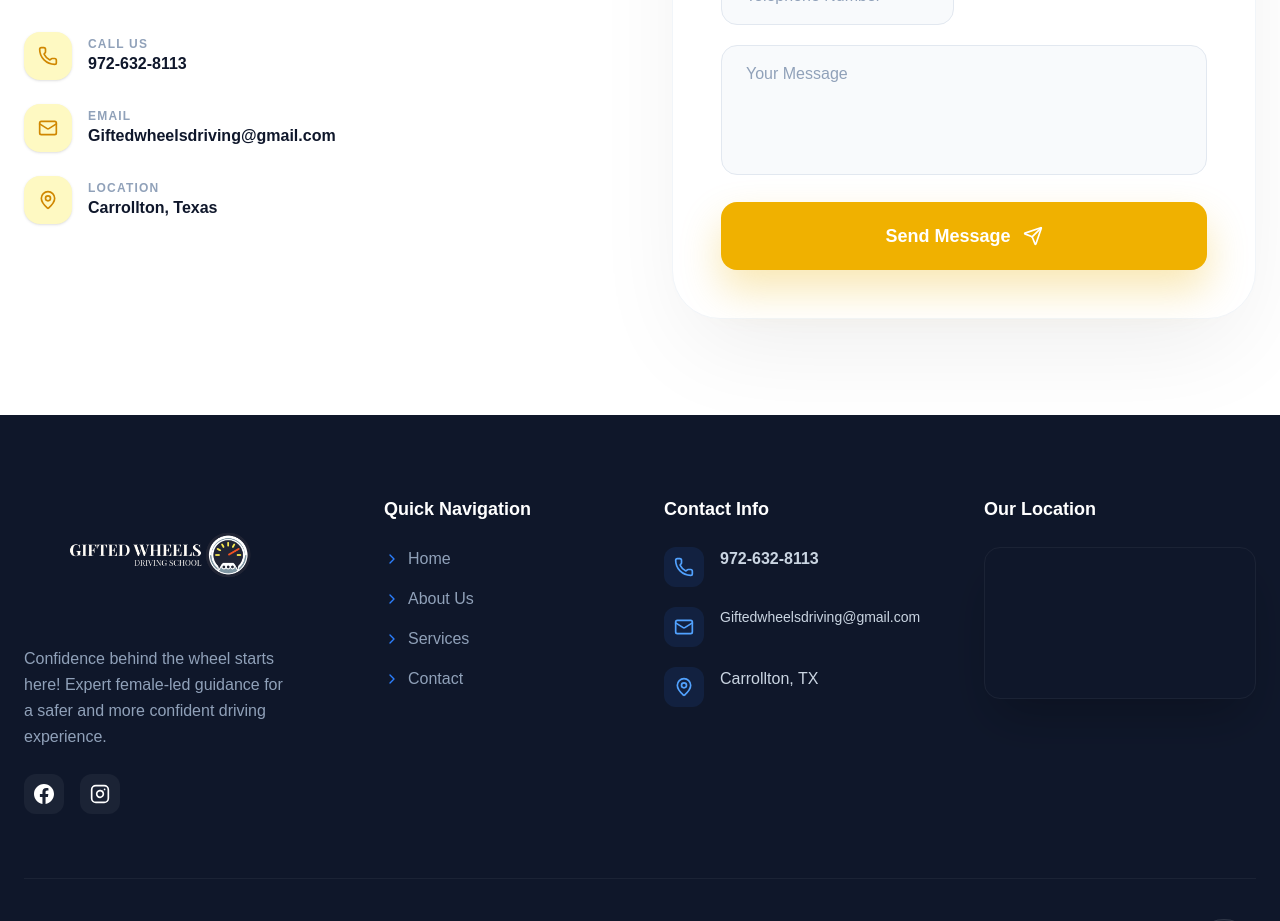
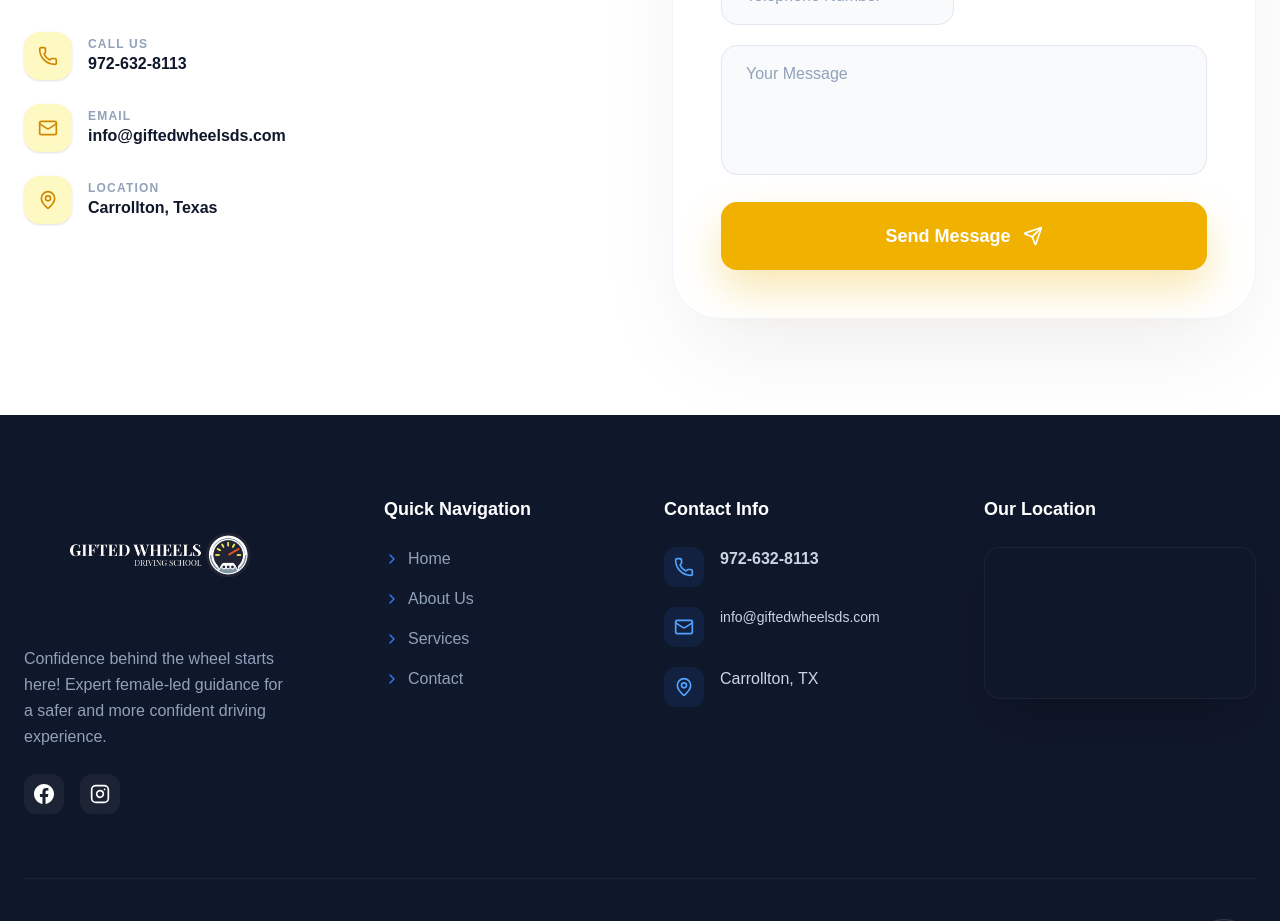
Before and after one commit to maazhashmi996-pixel/Gifted-Wheels-Driving-School-Updated, a Next.js app: page / in a window 1280 px wide. Shown: the part 4640-5561 px from the top of the page. Built offline with nearby package versions, Linux system fonts and the light colour scheme; grey boxes are pictures that could not be loaded.

Commit message:
Updated Info

```diff
--- a/components/Footer/page.tsx
+++ b/components/Footer/page.tsx
@@ -92,7 +92,7 @@ const Footer = () => {
                   <Mail className="w-5 h-5" />
                 </div>
                 <p className="text-slate-300 font-medium break-all text-sm">
-                  Giftedwheelsdriving@gmail.com
+                  info@giftedwheelsds.com
                 </p>
               </div>
               <div className="flex items-start gap-4">
--- a/components/Sections/Contact.tsx
+++ b/components/Sections/Contact.tsx
@@ -53,7 +53,7 @@ const Contacts = () => {
                         <div className="space-y-6">
                             {[
                                 { icon: <Phone className="w-5 h-5" />, label: "Call Us", val: "972-632-8113" },
-                                { icon: <Mail className="w-5 h-5" />, label: "Email", val: "Giftedwheelsdriving@gmail.com" },
+                                { icon: <Mail className="w-5 h-5" />, label: "Email", val: "info@giftedwheelsds.com" },
                                 { icon: <MapPin className="w-5 h-5" />, label: "Location", val: "Carrollton, Texas" },
                             ].map((item, i) => (
                                 <div key={i} className="flex items-center gap-4 group">
--- a/components/Sections/Family/page.tsx
+++ b/components/Sections/Family/page.tsx
@@ -52,7 +52,7 @@ const ContactPage = ({ children }: { children?: React.ReactNode }) => {
                                 {
                                     icon: <Mail />,
                                     label: "Support Email",
-                  val: "giftedwheelsdriving@gmail.com",
+                                    val: "info@giftedwheelsds.com",
                                 },
                             ].map((item, i) => (
                                 <div
--- a/components/Services/online-courses.tsx
+++ b/components/Services/online-courses.tsx
@@ -158,7 +158,7 @@ const OnlineCourses = () => {
                         <div className="flex flex-col md:flex-row justify-center gap-10">
                             <div className="flex items-center justify-center gap-3">
                                 <Mail className="text-amber-400 w-5 h-5" />
-                <span className="font-bold">giftedwheelsdriving@gmail.com</span>
+                                <span className="font-bold">info@giftedwheelsds.com</span>
                             </div>
 
                             <div className="flex items-center justify-center gap-3">
```
Lines whose indentation alone changed are shown as unchanged.
